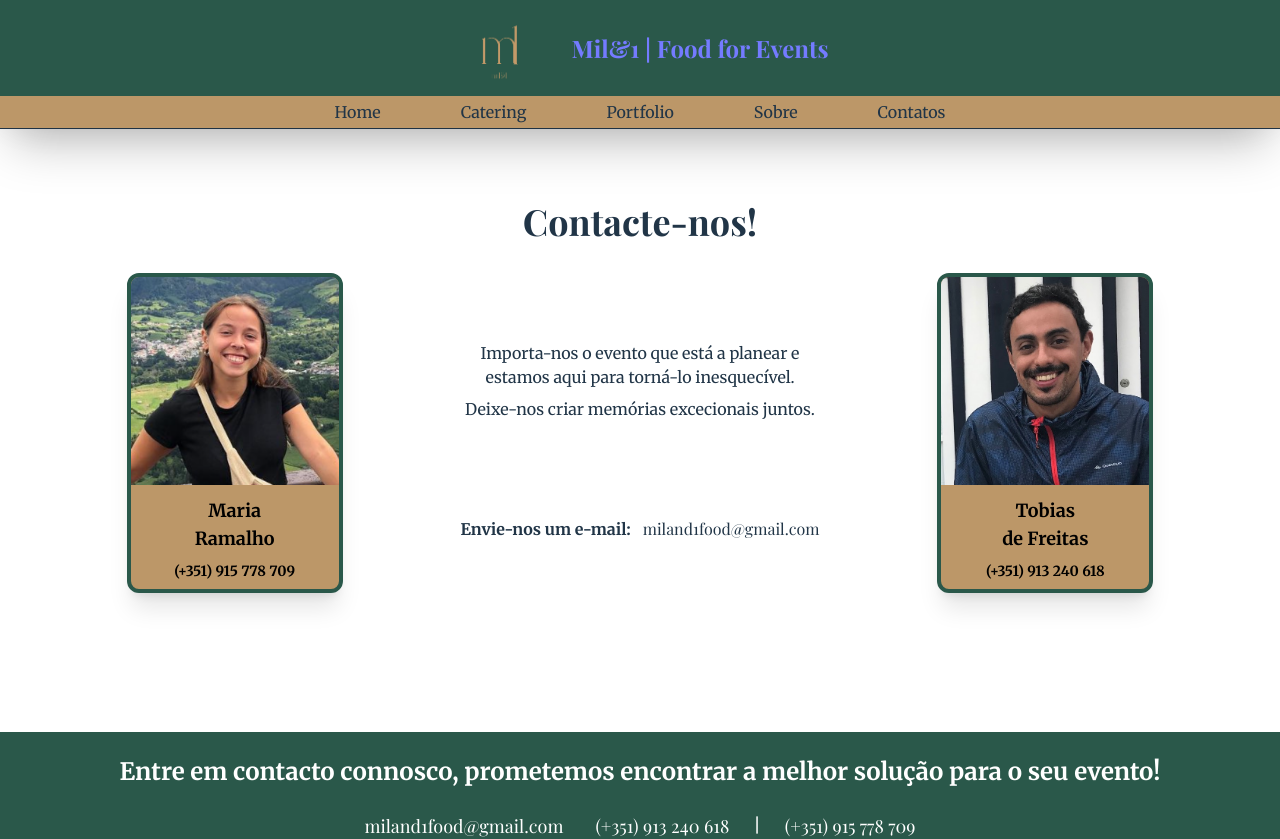
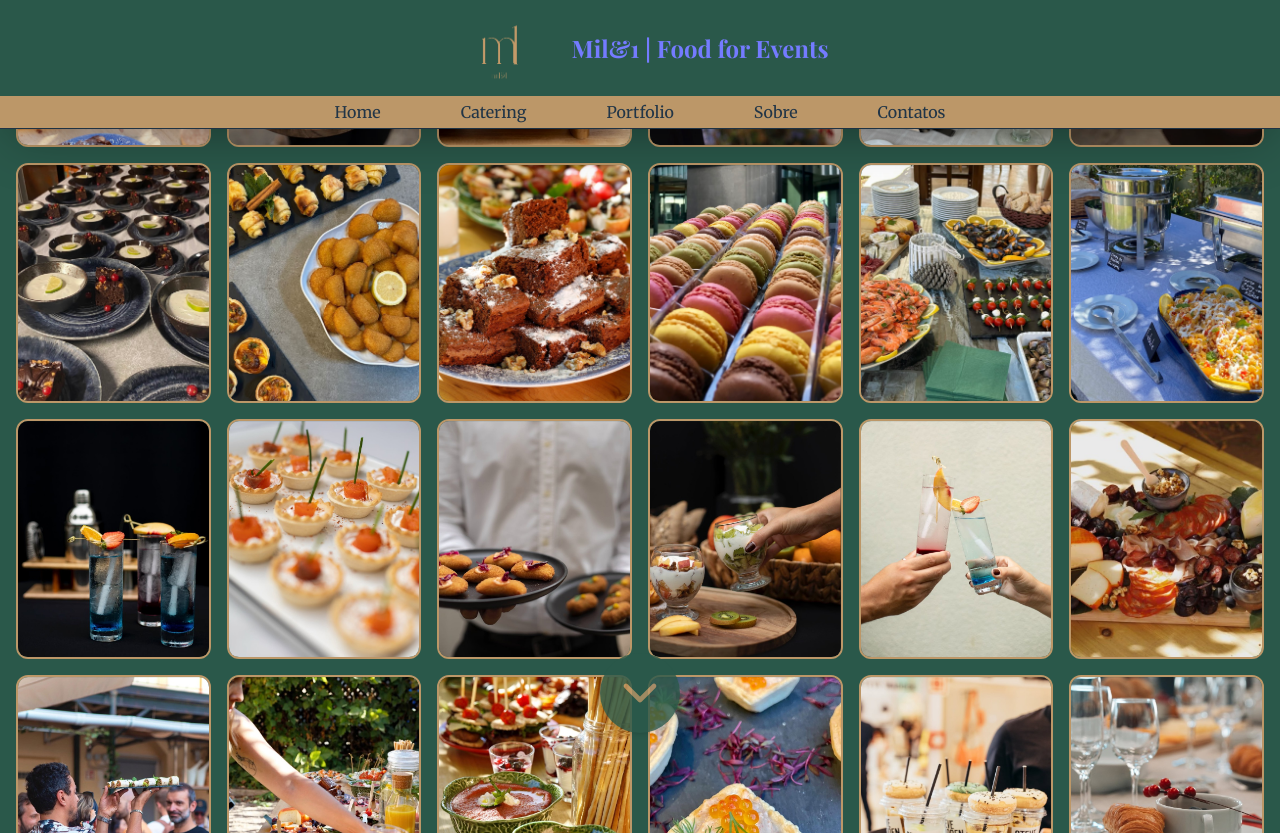
Before and after one commit to jamaral42/MilAndOne, a React (Vite) app: page /contacts in a window 1280 px wide. Shown: the top 839 px of the page. Built offline with nearby package versions, Linux system fonts and the light colour scheme.

Commit message:
new test

```diff
--- a/src/App.jsx
+++ b/src/App.jsx
@@ -2,11 +2,7 @@ import { BrowserRouter, Route, Routes } from 'react-router-dom';
 
 import Header from './components/Header';
 import Footer from './components/Footer';
-import Homepage from './pages/Homepage';
-import Catering from './pages/Catering';
-import Portfolio from './pages/Portfolio';
-import About from './pages/About';
-import Contacts from './pages/Contacts';
+import Homepage from './Pages/Homepage';
 
 function App() {
   return (
@@ -16,10 +12,7 @@ function App() {
         <Routes>
           <Route path="/" element={<Homepage />} />
           <Route path="*" element={<Homepage />} />
-          <Route path="/catering" element={<Catering />} />
-          <Route path="/portfolio" element={<Portfolio />} />
-          <Route path="/about" element={<About />} />
-          <Route path="/contacts" element={<Contacts />} />
+
         </Routes>
         <Footer />
       </BrowserRouter>
--- a/src/Pages/About.jsx
+++ /dev/null
@@ -1,53 +0,0 @@
-import compromisso from "/about/compromisso.jpg";
-import comida_caseira from "/about/comida_caseira.jpg";
-import detalhes from "/about/detalhes.jpg";
-
-
-export default function About() {
-
-  return (
-    <div className="py-10 md:pb-40 flex flex-col items-center ">
-
-      <div className="max-padd-container flexCenter md:flexBetween gap-20 my-10 md:my-20">
-        <div className="w-1/2 flexCenter">
-          <img src={compromisso} alt="Platter" className="rounded-xl"/>
-        </div>
-        <div className="w-1/2">
-          <h1 className="text-3xl font-bold mb-6">O Nosso Compromisso</h1>
-          <p className="text-sm md:text-lg">Na Mil&1, acreditamos que a comida desempenha um papel vital em qualquer ocasião.</p>
-          <br />
-          <p className="text-sm md:text-lg">Focamo-nos em fornecer soluções de catering únicas e caseiras, adaptadas às necessidades dos nossos clientes.</p>
-          <br />
-          <p className="text-sm md:text-lg">Esforçamo-nos por superar as expectativas e deixar uma impressão duradoura com a nossa atenção aos detalhes, opções de comida saudável e compromisso com a excelência na culinária.</p>
-        </div>
-      </div>
-
-      <div className="max-padd-container flexCenter md:flexBetween gap-20 my-10 md:my-20">
-        <div className="w-1/2">
-          <h1 className="text-3xl font-bold mb-6">Comida Caseira, Feita à Medida</h1>
-          <p className="text-sm md:text-lg">Na Mil&1, acreditamos que a comida é uma forma de arte.</p>
-          <br />
-          <p className="text-sm md:text-lg">Preparamos cada prato com carinho e dedicação, oferecendo uma culinária única e saudável que combina sabores tradicionais com um toque inovador.</p>
-          <br />
-        </div>
-        <div className="w-1/2 flexCenter">
-          <img src={comida_caseira} alt="Platter" className="rounded-xl"/>
-        </div>
-      </div>
-
-      <div className="max-padd-container flexCenter md:flexBetween gap-20 my-10 md:my-20">
-        <div className="w-1/2 flexCenter">
-          <img src="/about/detalhes.jpg" alt="Platter" className="rounded-xl"/>
-        </div>
-        <div className="w-1/2">
-          <h1 className="text-3xl font-bold mb-6">O Nosso Compromisso</h1>
-          <p className="text-sm md:text-lg">Estamos atentos aos detalhes para garantir que  cada  evento é verdadeiramente especial.</p>
-          <br />
-          <p className="text-sm md:text-lg">Destacamo-nos pela criatividade e dedicação, proporcionando experiências gastronómicas memoráveis, onde o sabor, a apresentação e o detalhe são a nossa prioridade.</p>
-        </div>
-
-      </div>
-
-    </div>
-  )
-}
--- a/src/Pages/Catering.jsx
+++ /dev/null
@@ -1,34 +0,0 @@
-import Image1 from "/catering/img1.jpg";
-import Image2 from "/catering/img2.jpg";
-import Image3 from "/catering/img3.jpg";
-import Carousel from "../components/Carousel";
-
-const carousel_items = [
-  {
-    id: 1,
-    img: Image1,
-    title: "Almoços/Jantares",
-    description: "Algo sobre Almoços e Jantares",
-  },
-  {
-    id: 2,
-    img: Image2,
-    title: "Coffee Breaks",
-    description: "Algo sobre Coffee Breaks",
-  },
-  {
-    id: 3,
-    img: Image3,
-    title: "Cocktails/Finger Food",
-    description: "Algo sobre Cocktails e Finger Food",
-  },
-];
-
-export default function Catering() {
-  return (
-    <div>
-      <Carousel items={carousel_items} />
-      <div className=""></div>
-    </div>
-  );
-}
--- a/src/Pages/Contacts.jsx
+++ /dev/null
@@ -1,59 +0,0 @@
-import maria from "/contacts/maria.png";
-import tobias from "/contacts/tobias.png";
-
-import ContactCard from "../components/ContactCard";
-import GoogleForm from "../components/GoogleForm";
-import GoogleMap from "../components/GoogleMap";
-
-export default function Contacts() {
-  const cards = [
-    { name: "Maria", surname: "Ramalho", img: maria, phone: "(+351) 915 778 709" },
-    { name: "Tobias", surname: "de Freitas", img: tobias, phone: "(+351) 913 240 618" },
-  ];
-
-  return (
-    <div className="max-padd-container flex-col py-10 h-[703px] md:h-[603px]">
-
-      <h1 className="flexCenter text-center text-4xl font-bold py-8">Contacte-nos!</h1>
-
-      {/* Desktop */}
-      <div className="hidden md:grid grid-cols-3 gap-8 justify-center ">
-        {<ContactCard {...cards[0]}/>}
-
-        <div className="flexCenter flex-col text-center">
-          <p className="w-full pt-4">Importa-nos  o evento que está a planear e estamos aqui para torná-lo inesquecível.</p>
-          <p className="w-full pt-2">Deixe-nos criar memórias excecionais juntos.</p>
-          <p className="w-full pt-24 font-bold">Envie-nos um e-mail: <a href="mailto:miland1food@gmail.com" className="ml-2 font-medium hover:underline">miland1food@gmail.com</a></p>
-        </div>
-
-        {<ContactCard {...cards[1]} />}
-      </div>
-
-      {/* Mobile */}
-      <div className="md:hidden grid grid-cols-2 gap-8 justify-center ">
-
-        <div className="text-center col-span-2">
-          <p className="">Importa-nos  o evento que está a planear e estamos aqui para torná-lo inesquecível.</p>
-          <p className="">Deixe-nos criar memórias excecionais juntos.</p>
-          <p className="pt-8 font-bold">Envie-nos um e-mail: <a href="mailto:miland1food@gmail.com" className="ml-2 font-medium hover:underline">miland1food@gmail.com</a></p>
-        </div>
-
-        {<ContactCard {...cards[0]}/>}
-        {<ContactCard {...cards[1]} />}
-      </div>
-
-      {/* Google form and map
-      <div className="flexCenter items-start gap-10 py-16">
-        <div className="w-full md:w-1/2">
-          <GoogleForm />
-        </div>
-
-        <div className="w-full md:w-1/2">
-          <GoogleMap />
-        </div>
-      </div>
-      */}
-
-    </div>
-  );
-}
--- a/src/Pages/Homepage.jsx
+++ b/src/Pages/Homepage.jsx
@@ -1,8 +1,8 @@
 
 import Hero from "../components/Hero";
 import Services from "../components/Services";
-import Clients from "../components/Clients.jsx";
-import WhyUS from "../components/WhyUS.jsx";
+import Clients from "../components/Clients";
+import WhyUS from "../components/WhyUS";
 
 
 export default function Homepage() {
--- a/src/Pages/Portfolio.jsx
+++ /dev/null
@@ -1,10 +0,0 @@
-
-
-export default function Gallery() {
-
-  return (
-    <div>
-      <h1 className="text-center text-4xl font-bold h-screen mt-20 ">- Porfolio -</h1>
-    </div>
-  );
-}
```
